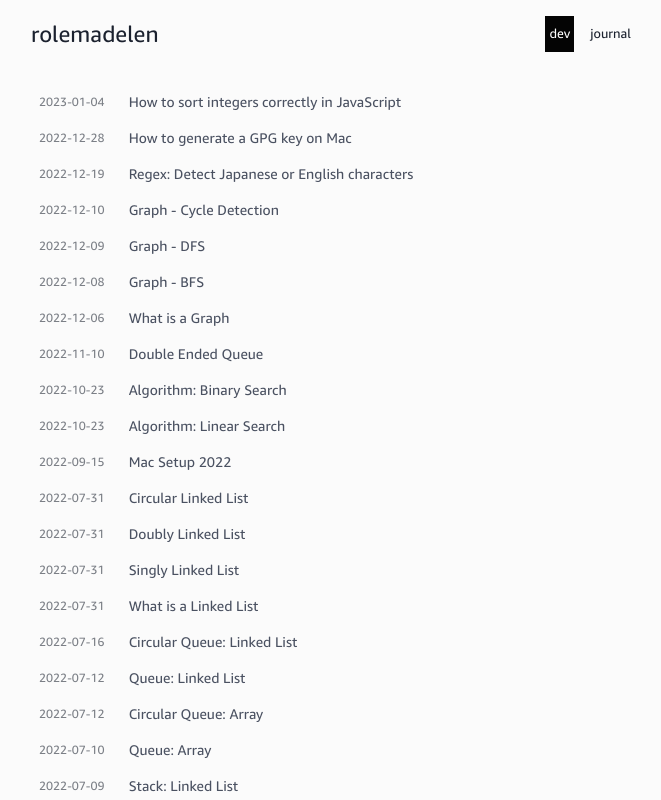
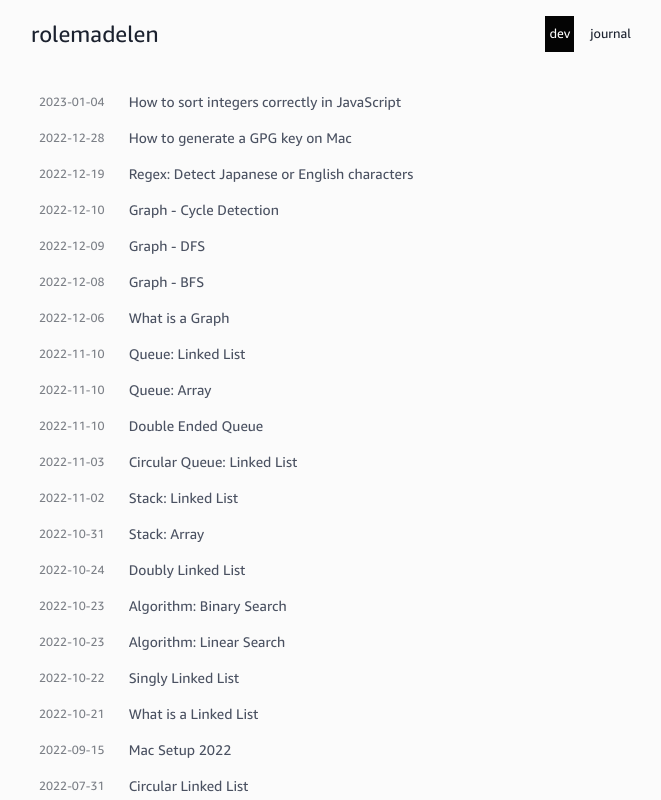
Before and after one commit to rolemadelen/blog-v1, a Next.js app: page /blog in a window 1280 px wide. Shown: the top 800 px of the page, without its empty margins (305-966 px from the left). Built offline with nearby package versions, Linux system fonts and the light colour scheme.

Commit message:
updated date shows

```diff
--- a/components/PostList.js
+++ b/components/PostList.js
@@ -10,7 +10,12 @@ const PostList = ({ posts }) => {
 					href={`/blog/${post.lang}/${post.slug}`}
 					passHref>
 					<List>
-						<PostDate>{post.date && post.date.split(' ')[0]}</PostDate>
+						{!post.updated && (
+							<PostDate>{post.date && post.date.split(' ')[0]}</PostDate>
+						)}
+						{post.updated && (
+							<PostDate>{post.updated && post.updated.split(' ')[0]}</PostDate>
+						)}
 						<Title>{post.title}</Title>
 					</List>
 				</Link>
--- a/lib/blog.js
+++ b/lib/blog.js
@@ -27,10 +27,10 @@ export function getAllPosts() {
 	});
 
 	return allPostsData.sort((a, b) => {
-		// const aDate = a.updated ? a.updated : a.date;
-		// const bDate = b.updated ? b.updated : b.date;
-		const aDate = a.date;
-		const bDate = b.date;
+		const aDate = a.updated ? a.updated : a.date;
+		const bDate = b.updated ? b.updated : b.date;
+		// const aDate = a.date;
+		// const bDate = b.date;
 
 		if (aDate < bDate) {
 			return 1;
```
